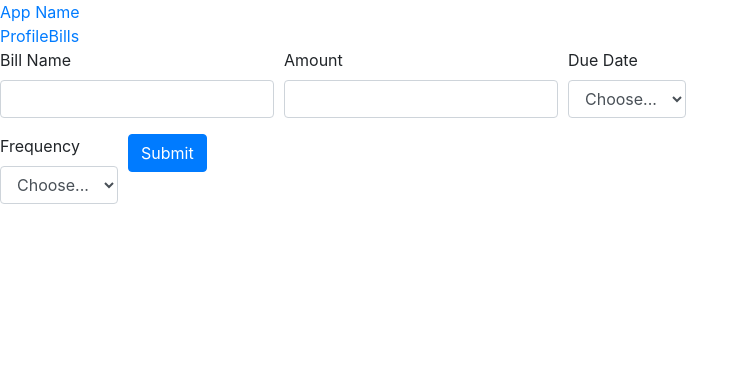
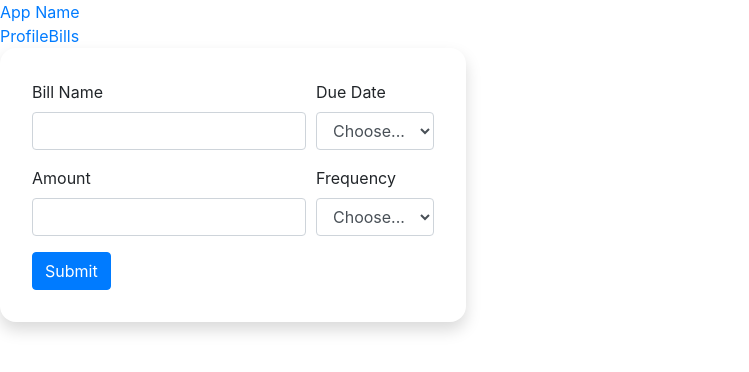
Before and after one commit to cortezd334/finances, a React (Create React App) app in the folder frontend/: page /bills in a window 1280 px wide. Shown: the top 372 px of the page, without its empty margins (0-749 px from the left). Built offline with nearby package versions, Linux system fonts and the light colour scheme.

Commit message:
prettier form

```diff
--- a/frontend/src/App.js
+++ b/frontend/src/App.js
@@ -2,7 +2,7 @@ import React from 'react';
 import { BrowserRouter as Router, Switch, Route } from "react-router-dom";
 import Nav from './components/Nav';
 import Login from './components/Login';
-import Bills from './amounts/Bills';
+import Bills from './bills/Bills';
 import Profile from "./user/Profile";
 
 export default function App() {
--- a/frontend/src/amounts/Bills.jsx
+++ b/frontend/src/bills/AddBill.jsx
@@ -3,22 +3,17 @@ import Form from 'react-bootstrap/Form';
 import Col from 'react-bootstrap/Col';
 import Button from 'react-bootstrap/Button';
 
-export default function Bills() {
+export default function AddBill() {
     return (
       <div>
-        <Form>
+        <Form className='form shadow'>
           <Form.Row>
-              <Form.Group as={Col} xs="auto" controlId="formGridCity">
-                <Form.Label> Bill Name</Form.Label>
-                <Form.Control />
-              </Form.Group>
-
-            <Form.Group as={Col} xs="auto" controlId="formGridState">
-              <Form.Label>Amount</Form.Label>
+            <Form.Group as={Col} xs="auto">
+              <Form.Label> Bill Name</Form.Label>
               <Form.Control />
             </Form.Group>
 
-            <Form.Group as={Col} xs="auto" controlId="formGridZip">
+            <Form.Group as={Col} xs="auto">
               <Form.Label>Due Date</Form.Label>
               <Form.Control as="select" defaultValue="Choose...">
                 <option value='0'>Choose...</option>
@@ -58,7 +53,12 @@ export default function Bills() {
             </Form.Group>
           </Form.Row>
           <Form.Row>
-            <Form.Group as={Col} xs="auto" controlId="exampleForm.ControlSelect1">
+          <Form.Group as={Col} xs="auto">
+              <Form.Label>Amount</Form.Label>
+              <Form.Control />
+            </Form.Group>
+
+            <Form.Group as={Col} xs="auto">
               <Form.Label>Frequency</Form.Label>
               <Form.Control as="select" defaultValue="Choose...">
                 <option value='0'>Choose...</option>
@@ -69,8 +69,10 @@ export default function Bills() {
                 {/* make sure to add more options later */}
               </Form.Control>
             </Form.Group>
-              <Col xs="auto">
-                <Button  type="submit" className="mb-1">Submit</Button>
+          </Form.Row>
+          <Form.Row>
+            <Col xs="auto">
+                <Button  type="submit">Submit</Button>
               </Col>
           </Form.Row>
         </Form>
--- /dev/null
+++ b/frontend/src/bills/Bills.jsx
@@ -0,0 +1,10 @@
+import React from 'react';
+import AddBill from './AddBill';
+
+export default function Bills() {
+    return (
+      <div>
+        <AddBill/>
+      </div>
+    );
+  }
--- a/frontend/src/css/App.css
+++ b/frontend/src/css/App.css
@@ -0,0 +1,3 @@
+.shadow {
+    box-shadow: .5rem .65rem 1rem rgba(0,0,0,.15), -.25rem -.25rem 3rem rgba(0,0,0,.15)!important
+}
--- /dev/null
+++ b/frontend/src/css/bills.css
@@ -0,0 +1,5 @@
+.form {
+    width: fit-content;
+    padding: 2rem;
+    border-radius: 1rem;
+}
--- a/frontend/src/css/index.css
+++ b/frontend/src/css/index.css
@@ -1 +1,2 @@
 @import './App.css';
+@import './bills.css';
```
Also changed, not shown: 1 other file (tests, documents, lock files or other folders).
